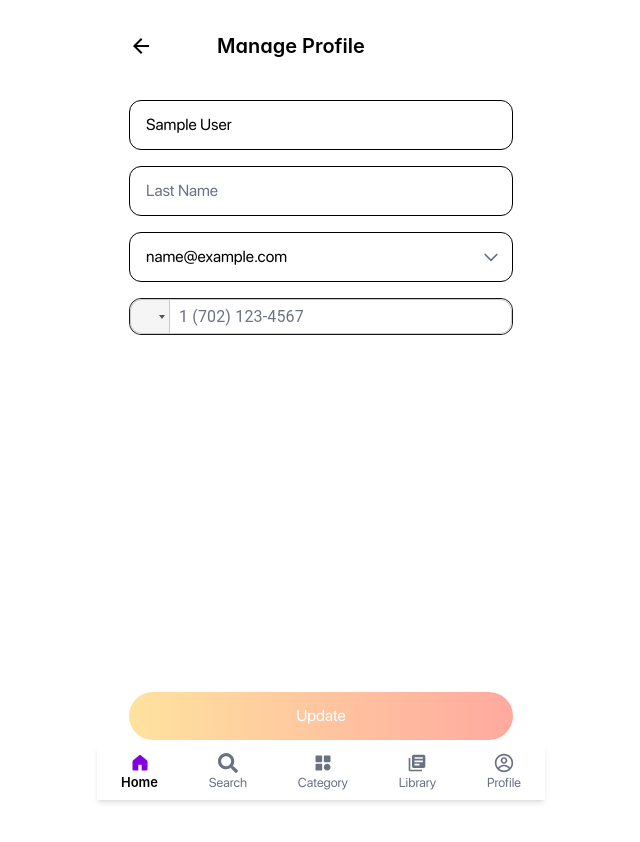
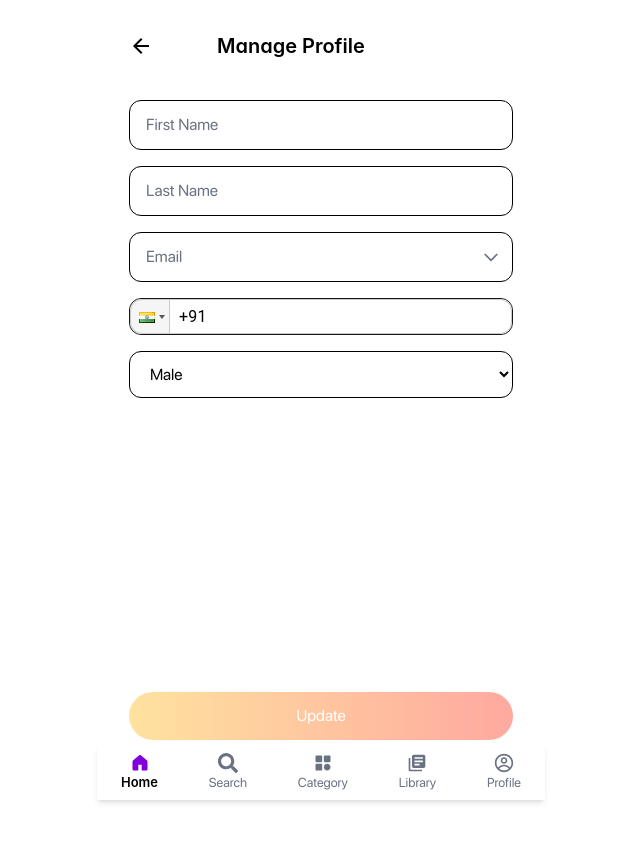
Before and after one commit to amit912918/myuze, a Next.js app: page /dashboard/profile/edit in a window 1280 px wide. Shown: the top 842 px of the page, without its empty margins (319-959 px from the left). Built offline with nearby package versions, Linux system fonts and the light colour scheme; sample sign-in values are in the browser's storage; a web font is replaced by a local one.

Commit message:
add some ui change and api for update profile

```diff
--- a/src/app/api/profile/index.ts
+++ b/src/app/api/profile/index.ts
@@ -27,3 +27,41 @@ export const handleGetProfile = async () => {
         },
     });
 };
+
+export const handleUpdateProfile = async ({
+    userId,
+    firstName,
+    lastName,
+    email,
+    phone,
+    countryCode,
+    isdCode,
+    gender
+}: {
+    userId: string;
+    firstName: string;
+    lastName: string;
+    email: string;
+    phone: string;
+    countryCode: string;
+    isdCode: string;
+    gender: string;
+}) => {
+    return await requestApi({
+        url: 'api/v1/file',
+        method: 'POST',
+        data: {
+            userId,
+            email,
+            mobileNo: phone,
+            isdCode,
+            firstname: firstName,
+            lastname: lastName,
+            gender,
+        },
+        headers: {
+            'device-os': 'web',
+            'API-KEY': 'eb3fb92a88bfb8c9bb9be6',
+        },
+    });
+};
--- a/src/app/dashboard/profile/edit/page.tsx
+++ b/src/app/dashboard/profile/edit/page.tsx
@@ -6,40 +6,60 @@ import PhoneInput from 'react-phone-input-2';
 import 'react-phone-input-2/lib/style.css';
 import { HiOutlineChevronDown } from "react-icons/hi";
 import { MdArrowBack } from "react-icons/md";
-import { handleGetProfile } from '../../../api/profile';
+import { handleUpdateProfile } from '../../../api/profile';
 
 export default function EditProfilePage() {
-
     const router = useRouter();
 
-    const [firstName, setFirstName] = useState(JSON.parse(localStorage?.getItem("loginData") || "").name);
-    const [lastName, setLastName] = useState(JSON.parse(localStorage?.getItem("loginData") || "").lastname || "");
-    const [email, setEmail] = useState(JSON.parse(localStorage?.getItem("loginData") || "").email || "");
-    const [phone, setPhone] = useState(JSON.parse(localStorage?.getItem("loginData") || "").mobileNo || "");
-    const [countryCode, setCountryCode] = useState(JSON.parse(localStorage?.getItem("loginData") || "").country || "");
+    const [userId, setUserId] = useState("");
+    const [firstName, setFirstName] = useState("");
+    const [lastName, setLastName] = useState("");
+    const [email, setEmail] = useState("");
+    const [phone, setPhone] = useState("");
+    const [countryCode, setCountryCode] = useState("in");
+    const [isdCode, setIsdCode] = useState("91");
+    const [gender, setGender] = useState("M");
 
-    const handleUpdate = () => {
-        console.log({ firstName, lastName, email, phone, countryCode });
+    const handleUpdate = async () => {
+        console.log({ userId, firstName, lastName, email, phone, isdCode, gender });
+        try {
+            const res = await handleUpdateProfile({
+                userId,
+                firstName,
+                lastName,
+                email,
+                phone,
+                countryCode,
+                isdCode,
+                gender,
+            });
+            console.log(res, "API response");
+        } catch (error) {
+            console.log("Error in update profile", error);
+        }
     };
 
     const handleDelete = () => {
         alert("Account deleted (simulate)");
     };
 
-    // const getProfileData = async () => {
-    //     try {
-    //         const res = await handleGetProfile();
-    //         console.log(res.response.data.featured_contents, "result");
-    //         // setTopCategoryData(res.response.data.featured_contents);
-    //     } catch (error) {
-    //         console.log("Error in login api", error);
-    //     }
-    // }
-
     useEffect(() => {
-        console.log(JSON.parse(localStorage?.getItem("loginData") || ""), "auth");
-        // handleGetProfile();
-    }, [])
+        if (typeof window !== 'undefined') {
+            try {
+                const data = JSON.parse(localStorage.getItem("loginData") || "{}")?.profile || {};
+                setUserId(data?.userId || "113");
+                setFirstName(data?.name || "");
+                setLastName(data?.lastname || "");
+                setEmail(data?.email || "");
+                setPhone(data?.mobileNo || "");
+                setCountryCode(data?.country || "in");
+                setIsdCode(data?.isdCode || "91");
+                setGender(data?.gender || "M");
+            } catch (error) {
+                console.error("Invalid JSON in localStorage loginData", error);
+            }
+        }
+    }, []);
 
     return (
         <div className="min-h-screen flex flex-col">
@@ -84,12 +104,23 @@ export default function EditProfilePage() {
                     onChange={(phone: any, country: any) => {
                         setPhone(phone);
                         setCountryCode(country.countryCode ?? 'in');
+                        setIsdCode(country.dialCode ?? '91');
                     }}
                     inputClass="!w-full !rounded-xl !py-3 !pl-12 !pr-4 !text-base dark:bg-gray-50 text-black dark:text-black"
                     buttonClass="!rounded-l-xl"
                     containerClass="!w-full !border !rounded-xl"
                     enableSearch={true}
                 />
+
+                <select
+                    value={gender}
+                    onChange={(e) => setGender(e.target.value)}
+                    className="w-full border rounded-xl py-3 px-4 dark:bg-gray-50 text-black dark:text-black focus:outline-none focus:ring-2 focus:ring-pink-300"
+                >
+                    <option value="M">Male</option>
+                    <option value="F">Female</option>
+                    <option value="O">Other</option>
+                </select>
             </div>
 
             {/* Fixed bottom buttons */}
```
